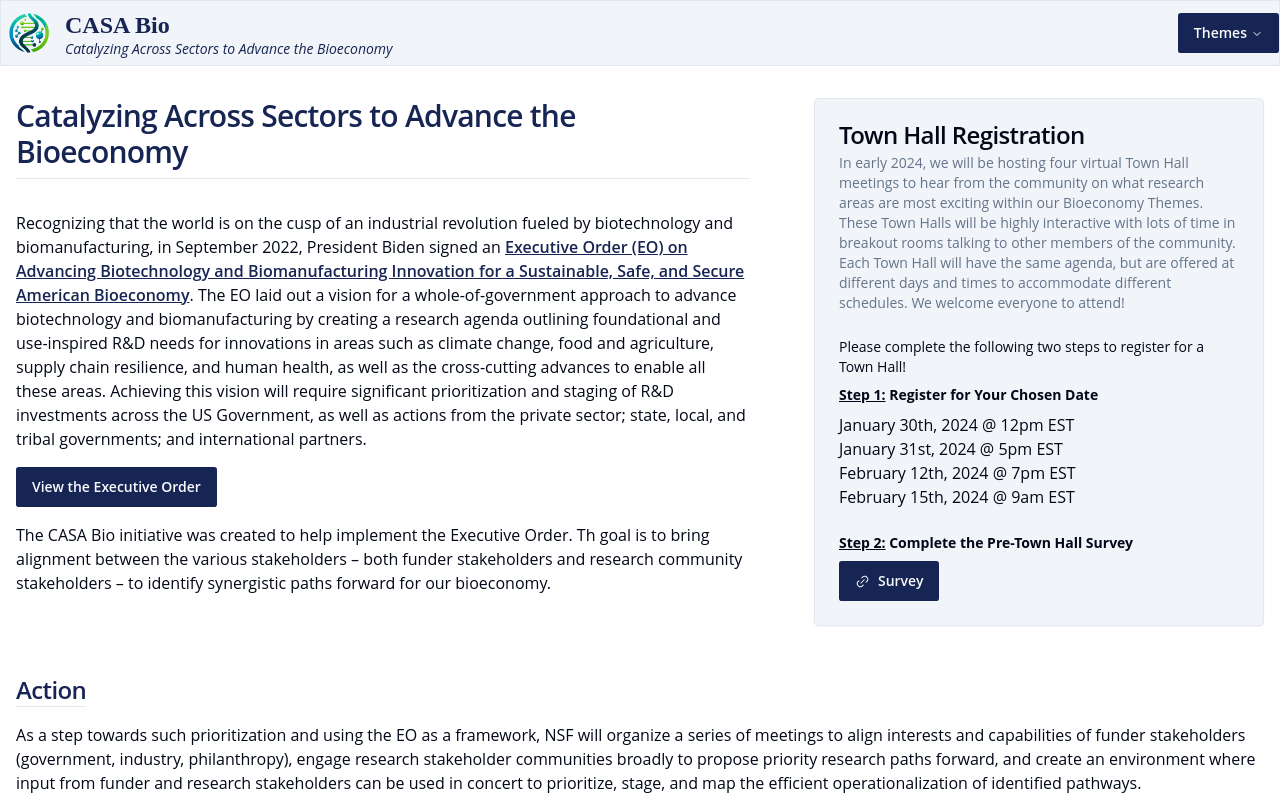
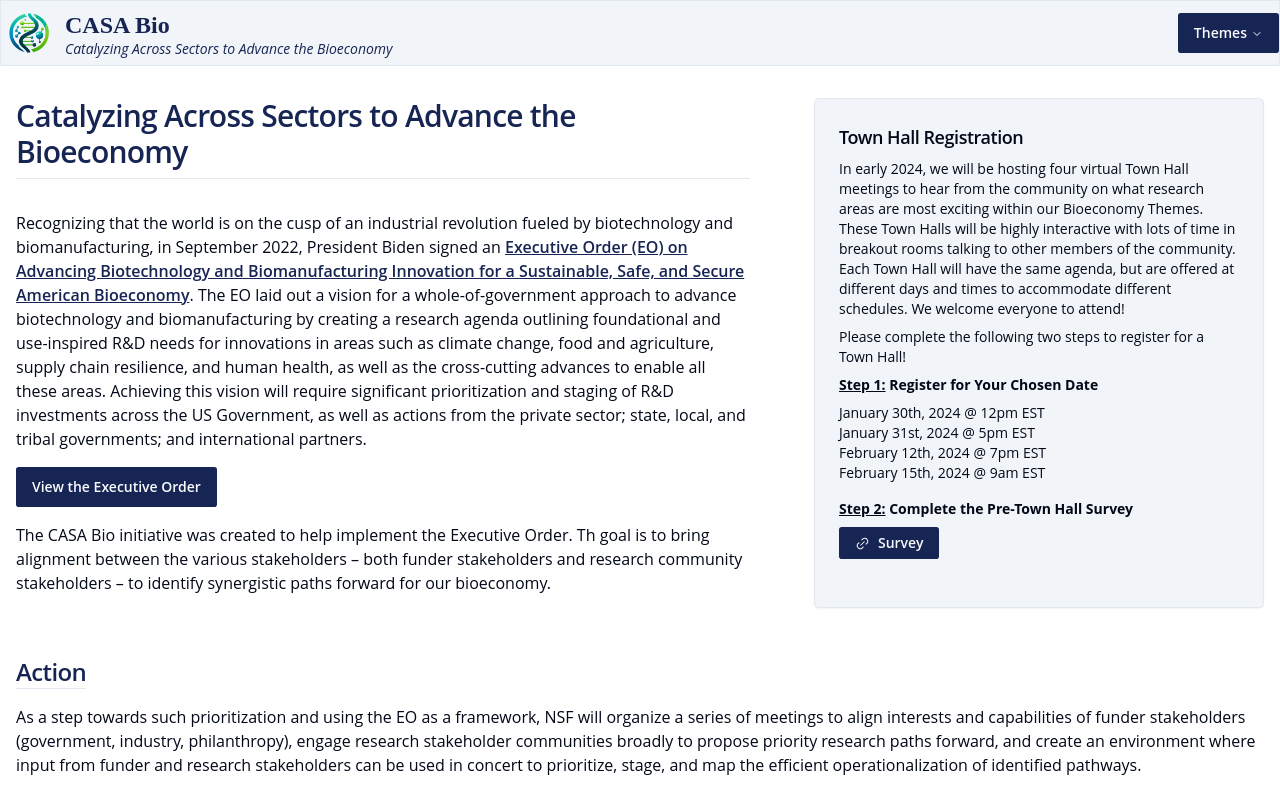
Before and after one commit to ZachStapletonJones/casa-bio, a Next.js app: page / in a window 1280 px wide. Shown: the top 797 px of the page. Built offline with nearby package versions, Linux system fonts and the light colour scheme.

Commit message:
modified call to action box sizing

```diff
--- a/app/page.tsx
+++ b/app/page.tsx
@@ -24,30 +24,31 @@ export default function Home() {
           </div>
 
           <Card className='order-1 md:order-2 w-full md:w-80 sm:max-w-[550px] md:min-w-[450px] bg-secondary'>
-            <CardHeader>
-              <CardTitle>Town Hall Registration</CardTitle>
-              <CardDescription>
-                <p>In early 2024, we will be hosting four virtual Town Hall meetings to hear from the community on what research areas are most exciting within our Bioeconomy Themes. These Town Halls will be highly interactive with lots of time in breakout rooms talking to other members of the community. Each Town Hall will have the same agenda, but are offered at different days and times to accommodate different schedules. We welcome everyone to attend! </p>
-              </CardDescription>
+            <CardHeader className='pb-2'>
+              <CardTitle className='text-lg'>Town Hall Registration</CardTitle>
             </CardHeader>
             <CardContent className='flex flex-col gap-2'>
+            <p className='text-sm'>In early 2024, we will be hosting four virtual Town Hall meetings to hear from the community on what research areas are most exciting within our Bioeconomy Themes. These Town Halls will be highly interactive with lots of time in breakout rooms talking to other members of the community. Each Town Hall will have the same agenda, but are offered at different days and times to accommodate different schedules. We welcome everyone to attend! </p>
               <p className='text-sm'>Please complete the following two steps to register for a Town Hall!</p>
               <strong className='text-sm'><span className='underline'>Step 1:</span> Register for Your Chosen Date</strong>
-              <div>
+              <p className='text-sm'>
                 <div>January 30th, 2024 @ 12pm EST </div>
                 <div>January 31st, 2024 @ 5pm EST</div>
                 <div>February 12th, 2024 @ 7pm EST</div>
                 <div>February 15th, 2024 @ 9am EST</div>
-              </div>
-            </CardContent>
-            <CardFooter className='flex flex-col w-full items-start gap-2 justify-start'>
-            <strong className='text-sm'><span className='underline'>Step 2:</span> Complete the Pre-Town Hall Survey</strong>
+              </p>
+              <p className='flex flex-col w-full items-start gap-2 pt-2 justify-start'>
+              <strong className='text-sm'><span className='underline'>Step 2:</span> Complete the Pre-Town Hall Survey</strong>
               <Link target='_blank' href="/">
-                <Button className='flex items-center gap-2 font-semibold'>
+                <Button className='flex items-center h-8 gap-2 font-semibold'>
                 <Link2Icon />
                   Survey
                 </Button>
               </Link>
+              </p>
+            </CardContent>
+            <CardFooter className='flex flex-col w-full items-start gap-2 justify-start'>
+
 
             </CardFooter>
           </Card>
```
